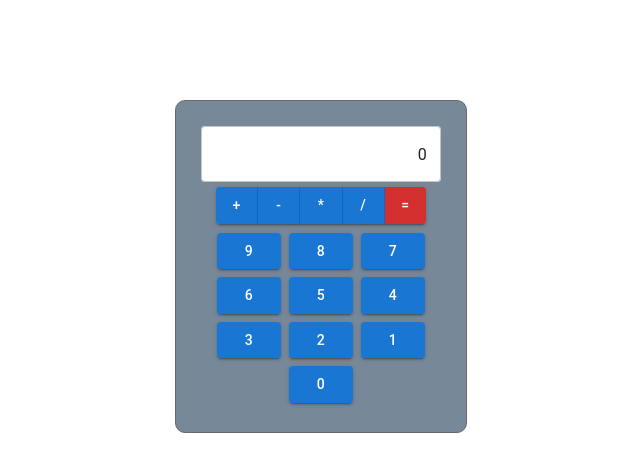
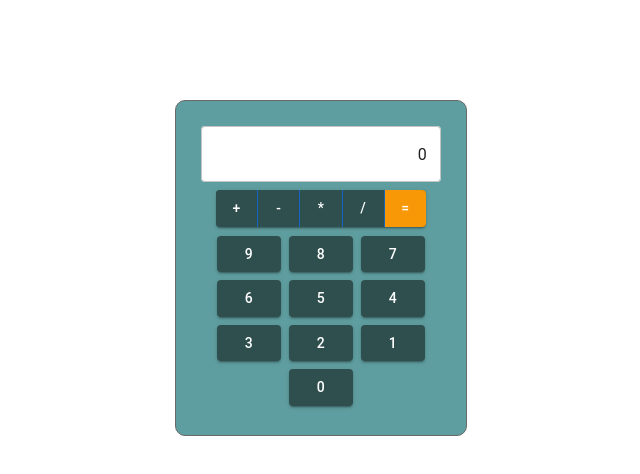
Before and after one commit to DmitryOnopriienko/ProfITsoft-lec-12-13, a React (Create React App) app: page / in a window 1280 px wide. Shown: the top 474 px of the page, without its empty margins (319-959 px from the left). Built offline with nearby package versions, Linux system fonts and the light colour scheme.

Commit message:
Implement basic logic of adding chars and nums to expression

```diff
--- a/src/App.js
+++ b/src/App.js
@@ -6,37 +6,82 @@ class App extends React.Component {
   constructor(props) {
     super(props);
     this.state = {
-      output: "0",
+      out: "0"
     };
+    this.clickNumber = this.clickNumber.bind(this);
+    this.clickAction = this.clickAction.bind(this);
   }
 
   render() {
+    const {
+      out: output
+    } = this.state;
+
     return (
         <div className="app">
           <div className="output">
             <TextField
                 id="outlined-basic"
-                // label="Calculations"
                 variant="outlined"
-                defaultValue={this.state.output}
+                value={output}
                 className="text-field"
             />
           </div>
           <div className="action-buttons">
             <ButtonGroup
+                sx={{
+                  background: "darkslategray",
+                  borderColor: "darkslategray",
+                }}
                 variant="contained"
-                aria-label="outlined primary button group"
-                // fullWidth={true}
+                aria-label="outlined button group"
             >
-              {createActionButtons()}
+              {createActionButtons(this.clickAction)}
             </ButtonGroup>
           </div>
-          <div className="buttons">
-            {createNumButtons()}
+          <div className="num-buttons">
+            {createNumButtons(this.clickNumber)}
           </div>
         </div>
     );
   }
+
+  clickNumber(num) {
+    const {
+      out
+    } = this.state;
+    if (out === "0") {
+      this.setState({
+        out: "" + num,
+      });
+    } else {
+      this.setState({
+        out: out + num,
+      });
+    }
+  }
+
+  clickAction(action) {
+    let {
+      out
+    } = this.state;
+    console.log("clickAction:" + action);
+
+    if (action === "=") {
+      if (out.match(/\d+[+\\\-*/]\d+/)) {
+        console.log(out)
+      }
+      return;
+    }
+
+    if (out.match(/\d+[+\\\-*/]/)) {
+      out = out.slice(0, out.length - 1);
+    }
+
+    this.setState({
+      out: out + action,
+    });
+  }
 }
 
 export default App;
--- a/src/ButtonsCreate.js
+++ b/src/ButtonsCreate.js
@@ -1,41 +1,46 @@
 import {Button} from "@mui/material";
 import React from "react";
 
-const createActionButtons = () => {
+const createActionButtons = (clickAction) => {
   const actionSymbols = ["+", "-", "*", "/", "="];
   const actionButtons = [];
   for (let i = 0; i < actionSymbols.length; i++) {
-    const symb = actionSymbols[i];
-    let color = "primary";
-    if (symb === "=") {
-      color = "error";
-    }
+    const symbol = actionSymbols[i];
+
+    let color = (symbol === "=") ? "#f99806" : "darkslategrey";
+
     actionButtons.push(
         <Button
+            sx={{
+              background: color,
+              borderColor: "darkslategrey",
+            }}
             variant="contained"
-            color={color}
             key={i}
             fullWidth={true}
+            onClick={() => clickAction(symbol)}
         >
-          {symb}
+          {symbol}
         </Button>
     );
   }
   return actionButtons;
 }
 
-const createNumButtons = () => {
+const createNumButtons = (clickNumber) => {
   const buttons = [];
   for (let i = 9; i >= 0; i--) {
     buttons.push(
         <Button
             sx={{
               margin: 0.5,
+              background: "darkslategrey",
             }}
             variant="contained"
-            color="primary"
+            // color="primary"
             key={i}
-            className="button"
+            className="num-button"
+            onClick={() => clickNumber(i)}
         >
           {i}
         </Button>
--- a/src/index.css
+++ b/src/index.css
@@ -19,13 +19,13 @@
   margin-top: 100px;
   padding: 25px;
   text-align: center;
-  background: lightslategrey;
+  background: cadetblue;
   border: 1px solid dimgray;
   border-radius: 10px;
 }
 
 .output {
-  margin-bottom: 5px;
+  margin-bottom: 8px;
 }
 
 .MuiOutlinedInput-input {
```
